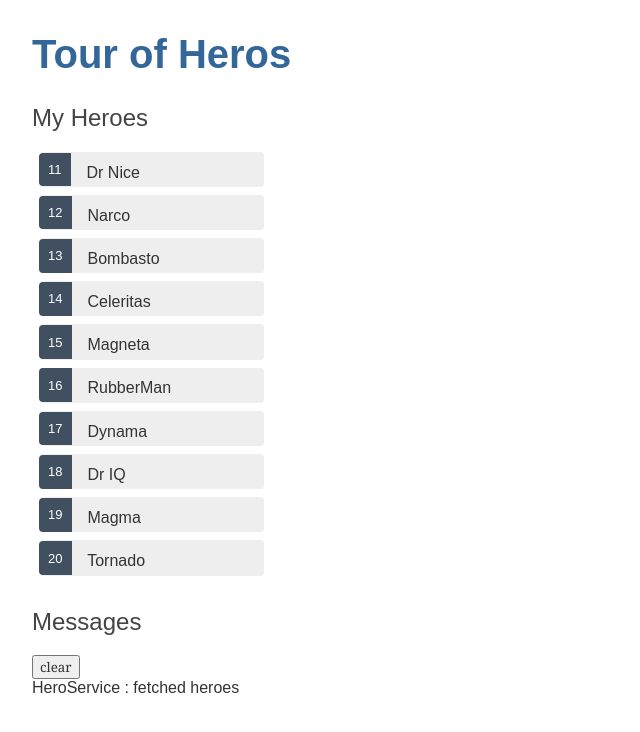
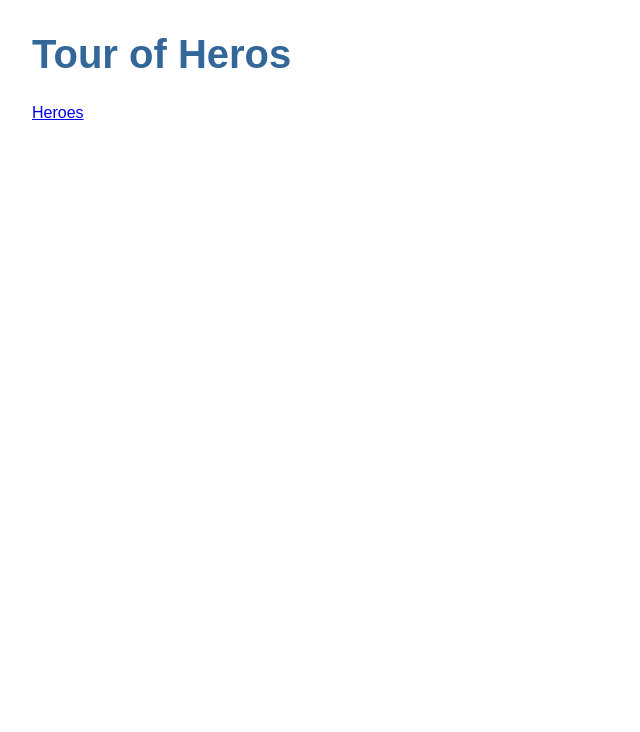
Before and after one commit to melod96/angular4_exer, an Angular app in the folder heros-tour/: page / in a window 1280 px wide. Shown: the top 732 px of the page, without its empty margins (0-640 px from the left). Built offline with nearby package versions, Linux system fonts and the light colour scheme.

Commit message:
라우터 추가 및 연결

```diff
--- a/heros-tour/src/app/app.component.html
+++ b/heros-tour/src/app/app.component.html
@@ -1,7 +1,15 @@
 <h1>{{title}}</h1>
 
+<!-- routerLink로 호출할 URL 지정 -->
+<nav>
+    <a routerLink="/heroes">Heroes</a>
+</nav>
+
 <!-- heroes라는 이름의 컴포넌트를 템플릿에 추가 -->
-<app-heroes></app-heroes>
+<!-- <app-heroes></app-heroes>  -->
+
+<!-- router로 요청한 URL에 맞게 컴포넌트를 보여줌 -->
+<router-outlet></router-outlet>
 
 <!-- messages 컴포넌트 추가 -->
 <app-messages></app-messages>
--- a/heros-tour/src/app/app.module.ts
+++ b/heros-tour/src/app/app.module.ts
@@ -8,6 +8,7 @@
 import { HeroesComponent } from './heroes/heroes.component';
 import { HeroDetailComponent } from './hero-detail/hero-detail.component';
 import { MessagesComponent } from './messages/messages.component';
+import { AppRoutingModule } from './app-routing.module';
 
 @NgModule({
   declarations: [
@@ -19,7 +20,8 @@
   imports: [
     BrowserModule,
     // import한 모듈을 사용 가능하도록 추가
-    FormsModule
+    FormsModule,
+    AppRoutingModule
   ],
   providers: [],
   bootstrap: [AppComponent]
```
Also changed, not shown: heros-tour/src/app/app-routing.module.ts (added, +19 -0 lines).
